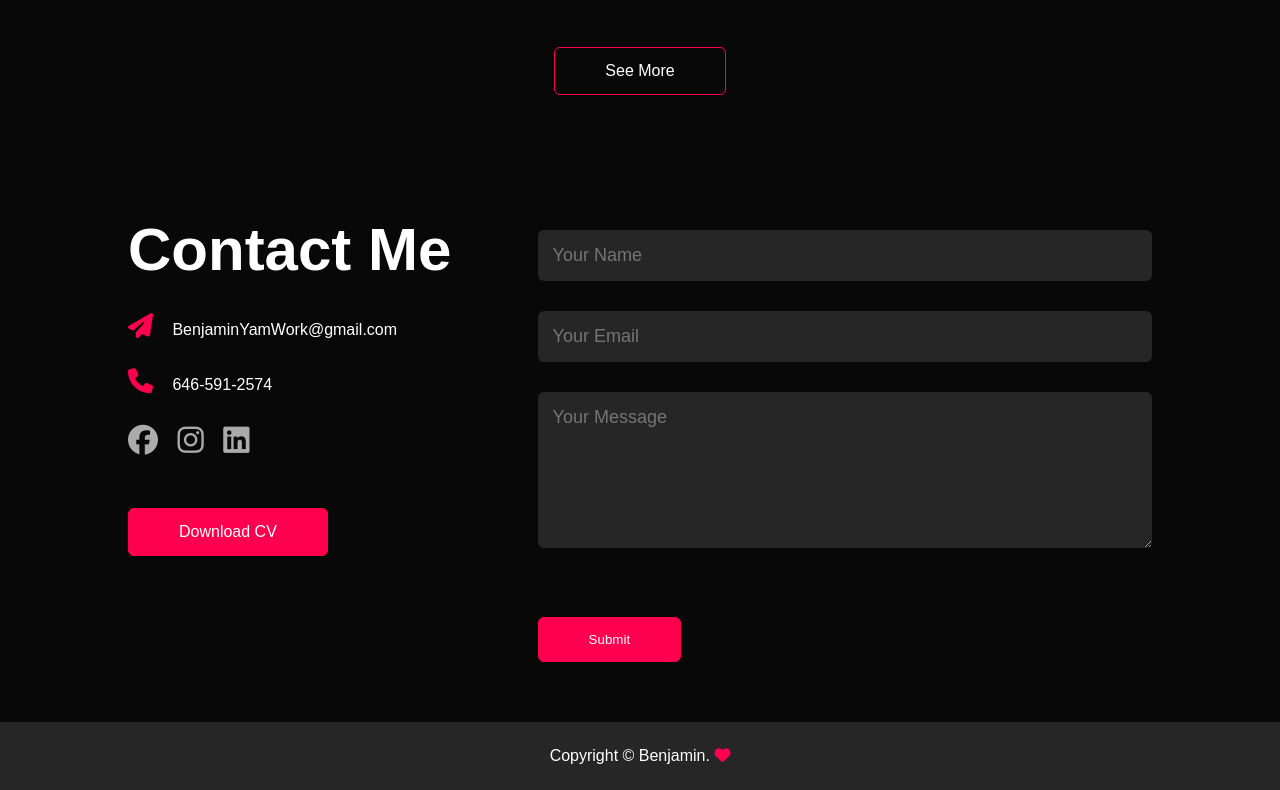
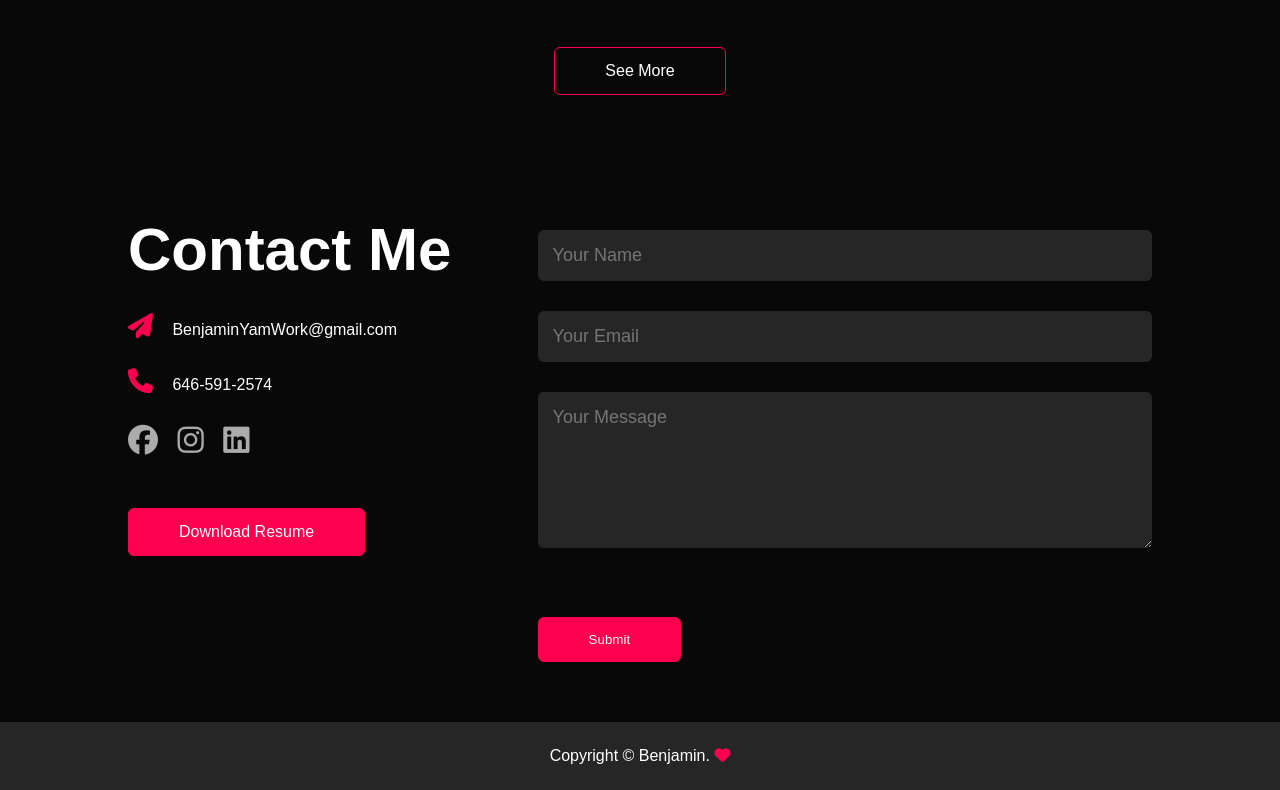
Before and after one commit to BYam24/BenjaminYam, a plain HTML site: page index.html in a window 1280 px wide. Shown: the part 4524-5314 px from the top of the page. Drawn offline with nearby package versions, Linux system fonts and the light colour scheme.

Commit message:
updated resume

```diff
--- a/index.html
+++ b/index.html
@@ -353,7 +353,7 @@
           <a href="https://www.instagram.com/b.enjaminyam/?hl=en"><i class="fa-brands fa-instagram"></i></a>
           <a href="https://www.linkedin.com/in/benjaminyam1/"><i class="fa-brands fa-linkedin"></i></a>
         </div>
-        <a href="Yam_Benjamin.pdf" download class="btn btn2">Download CV</a>
+        <a href="Resume_Yam_Benjamin.pdf" download class="btn btn2">Download Resume</a>
       </div>
 
       <div class="contact-right">
```
Also changed, not shown: 1 other file.
